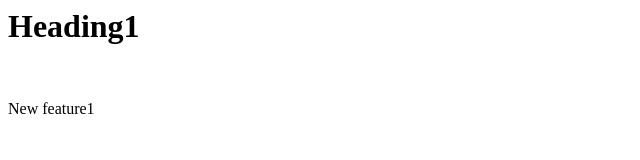
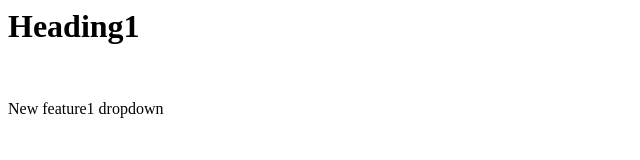
Before and after one commit to FreddyFreddy404/Secondrepo, a plain HTML site: page index.html in a window 1280 px wide. Shown: the full height of the page, 0-640 px from the left. Drawn offline with Linux system fonts and the light colour scheme.

Commit message:
feature1 dropdown

```diff
--- a/index.html
+++ b/index.html
@@ -1,3 +1,3 @@
 <h1> Heading1 </h1>
 <br>
-<p> New feature1</p>
+<p> New feature1 dropdown</p>
```
